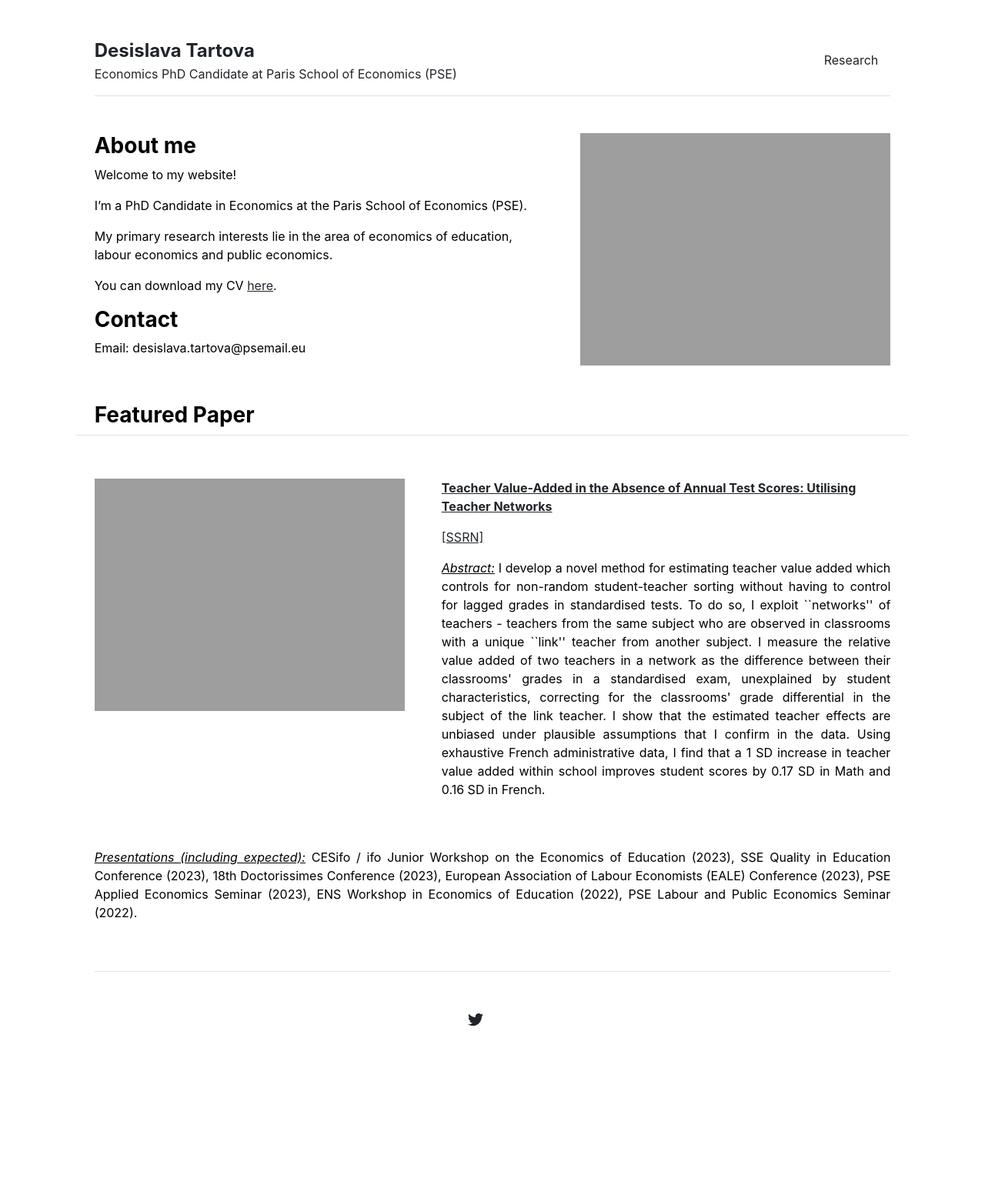
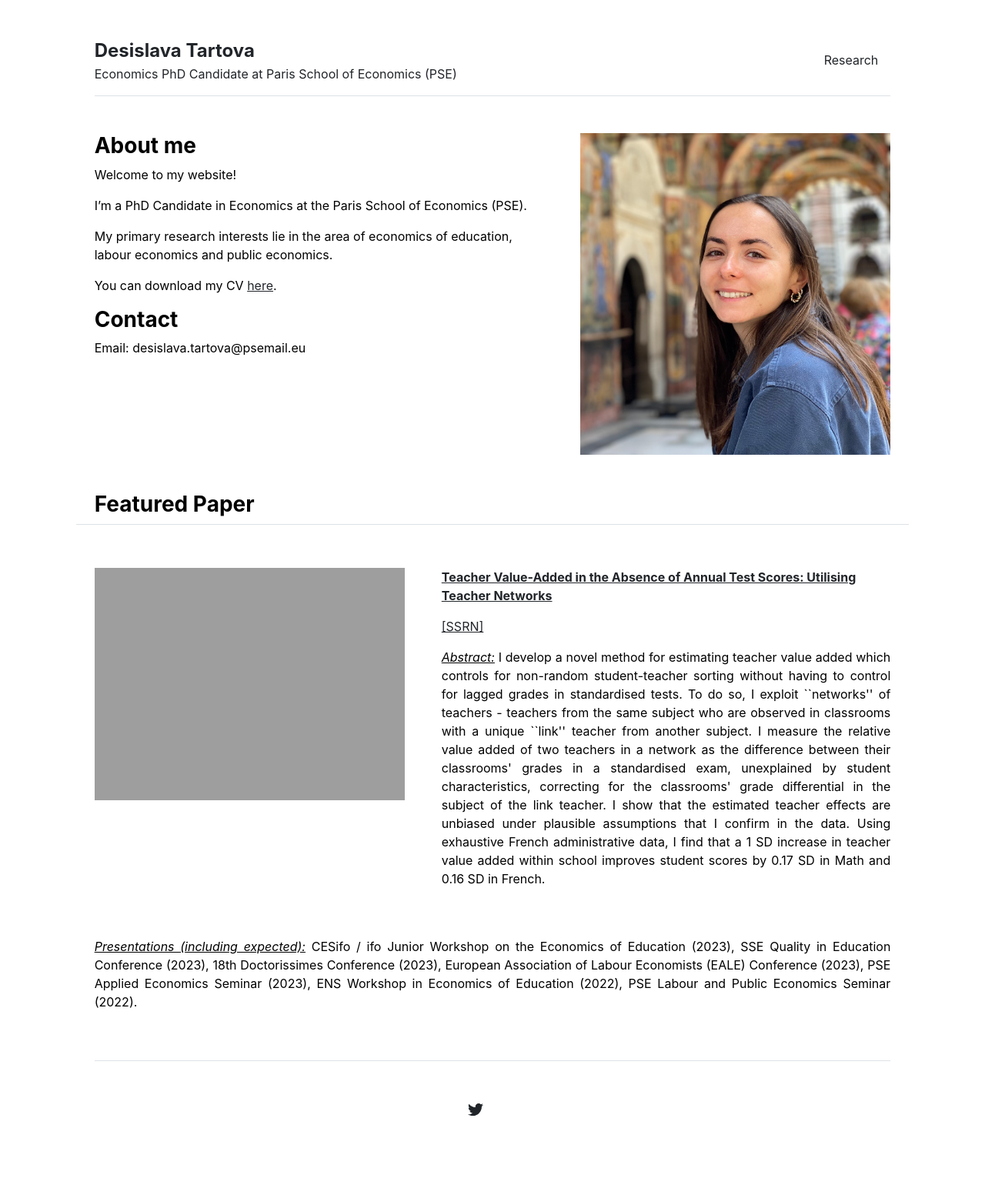
Before and after one commit to desislavatartova/desislavatartova.github.io, a Jekyll site: the page built from index.md, in a window 1280 px wide. Shown: the whole page at 77% size. Built offline with Jekyll 4.4.1, drawn with Linux system fonts in a browser that asks for light colours; before the commit the page ends 1437 px from its top, so only the background shows below that.

Commit message:
Update home.html

```diff
--- a/_layouts/home.html
+++ b/_layouts/home.html
@@ -14,7 +14,7 @@ layout: default
     Email: desislava.tartova@psemail.eu
   </div>
   <div class="col-md-5">
-    <img src="{{ site.github.url }}/assets/profile.png" alt="Home" width="100%">
+    <img src="{{ site.github.url }}/assets/profile.jpeg" alt="Home" width="100%">
   </div>
 </div>
 
```
